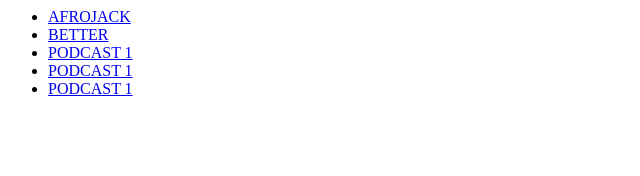
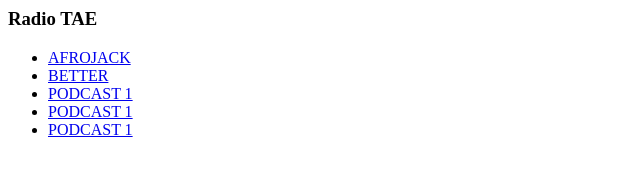
Before and after one commit to radioosi/proyecto9A, a plain HTML site: page index.html in a window 1280 px wide. Shown: the whole page, without its empty margins (0-640 px from the left). Drawn offline with Linux system fonts and the light colour scheme.

Commit message:
Add files via upload

```diff
--- a/index.html
+++ b/index.html
@@ -1,5 +1,6 @@
 <header>
     <nav>
+        <h3>Radio TAE</h3>
         <ul>
 		<li><a href="https://radioosi.github.io/proyecto9A/afrojack.mp3">AFROJACK</a></li>
 		<li><a href="https://youtu.be/-ygRGt-PHkE?feature=shared#">BETTER</a></li>
```
